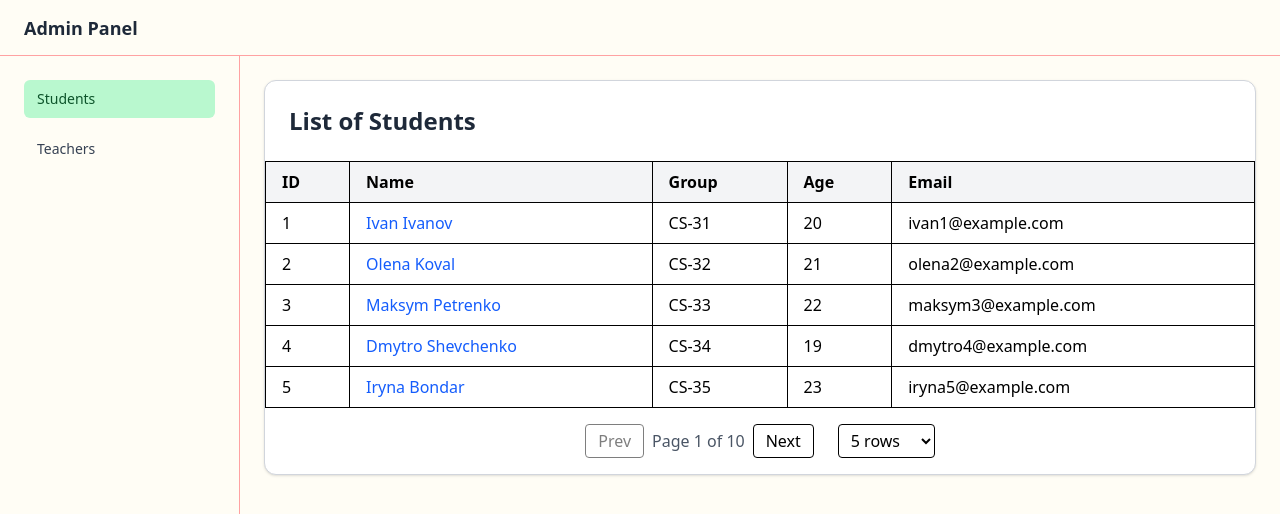
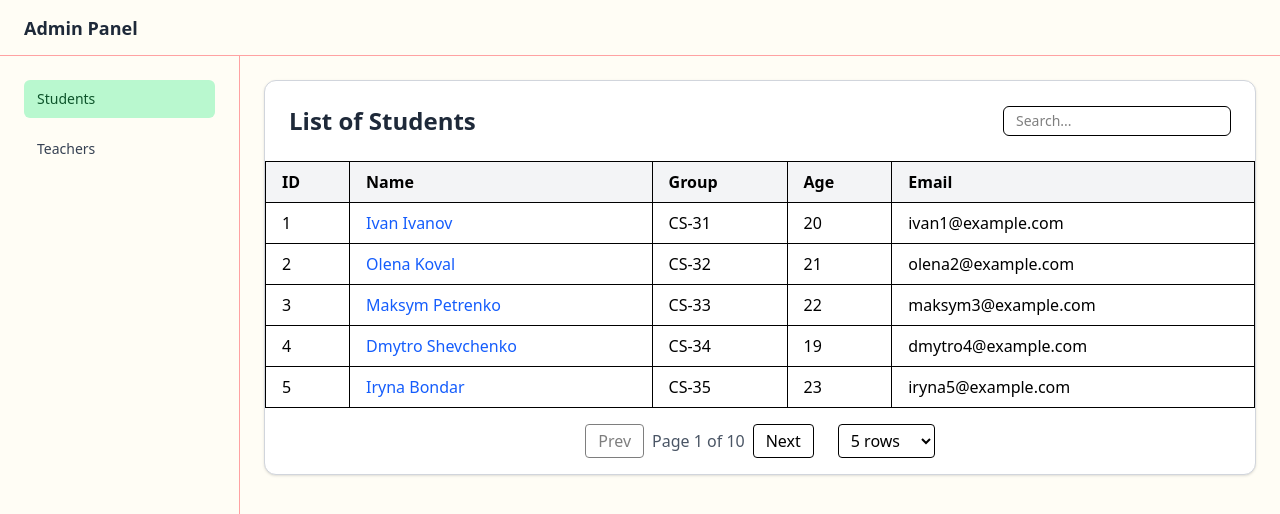
Before and after one commit to maksymrozvodovskyi/admin-panel, a Next.js app: page /dashboard/students in a window 1280 px wide. Shown: the top 514 px of the page. Built offline with nearby package versions, Linux system fonts and the light colour scheme.

Commit message:
feat: add filtering with debounce to tables

```diff
--- a/components/StudentsTable.tsx
+++ b/components/StudentsTable.tsx
@@ -7,19 +7,20 @@
 	getCoreRowModel,
 	getPaginationRowModel,
 	getSortedRowModel,
+	getFilteredRowModel,
 	flexRender,
 	type SortingState,
 	type CellContext,
 } from '@tanstack/react-table'
+import { useDebounce } from 'use-debounce'
 import type { Student } from '@/types/student'
 
 export default function StudentsTable({ data }: { data: Student[] }) {
-	const [pagination, setPagination] = useState({
-		pageIndex: 0,
-		pageSize: 5,
-	})
+	const [pagination, setPagination] = useState({ pageIndex: 0, pageSize: 5 })
+	const [sorting, setSorting] = useState<SortingState>([])
+	const [search, setSearch] = useState('')
 
-	const [sorting, setSorting] = useState<SortingState>([])
+	const [debouncedSearch] = useDebounce(search, 400)
 
 	const columns = [
 		{ accessorKey: 'id', header: 'ID' },
@@ -40,18 +41,33 @@
 	const table = useReactTable({
 		data,
 		columns,
-		state: { pagination, sorting },
+		state: {
+			pagination,
+			sorting,
+			globalFilter: debouncedSearch,
+		},
 		onPaginationChange: setPagination,
 		onSortingChange: setSorting,
+		onGlobalFilterChange: setSearch,
 		getCoreRowModel: getCoreRowModel(),
 		getPaginationRowModel: getPaginationRowModel(),
 		getSortedRowModel: getSortedRowModel(),
+		getFilteredRowModel: getFilteredRowModel(),
 		initialState: { pagination: { pageIndex: 0, pageSize: 5 } },
 	})
 
 	return (
 		<section className='bg-white border border-gray-300 rounded-xl shadow-sm overflow-hidden'>
-			<h1 className='text-2xl font-semibold text-gray-800 p-6'>List of Students</h1>
+			<div className='flex justify-between items-center p-6'>
+				<h1 className='text-2xl font-semibold text-gray-800'>List of Students</h1>
+
+				<input
+					value={search}
+					onChange={e => setSearch(e.target.value)}
+					placeholder='Search...'
+					className='border px-3 py-1 rounded-md text-sm'
+				/>
+			</div>
 
 			<div className='overflow-x-auto'>
 				<table className='min-w-full border-collapse'>
--- a/components/TeachersTable.tsx
+++ b/components/TeachersTable.tsx
@@ -7,10 +7,12 @@
 	getCoreRowModel,
 	getPaginationRowModel,
 	getSortedRowModel,
+	getFilteredRowModel,
 	flexRender,
 	type SortingState,
 	type CellContext,
 } from '@tanstack/react-table'
+import { useDebounce } from 'use-debounce'
 import type { Teacher } from '@/types/teacher'
 
 export default function TeachersTable({ data }: { data: Teacher[] }) {
@@ -20,6 +22,8 @@
 	})
 
 	const [sorting, setSorting] = useState<SortingState>([])
+	const [search, setSearch] = useState('')
+	const [debouncedSearch] = useDebounce(search, 400)
 
 	const columns = [
 		{ accessorKey: 'id', header: 'ID' },
@@ -40,12 +44,18 @@
 	const table = useReactTable({
 		data,
 		columns,
-		state: { pagination, sorting },
+		state: {
+			pagination,
+			sorting,
+			globalFilter: debouncedSearch,
+		},
 		onPaginationChange: setPagination,
 		onSortingChange: setSorting,
+		onGlobalFilterChange: setSearch,
 		getCoreRowModel: getCoreRowModel(),
 		getPaginationRowModel: getPaginationRowModel(),
 		getSortedRowModel: getSortedRowModel(),
+		getFilteredRowModel: getFilteredRowModel(),
 		initialState: {
 			pagination: { pageIndex: 0, pageSize: 5 },
 		},
@@ -53,7 +63,17 @@
 
 	return (
 		<section className='bg-white border border-gray-300 rounded-xl shadow-sm overflow-hidden p-6'>
-			<h1 className='text-2xl font-semibold mb-6 text-gray-800'>List of Teachers</h1>
+			<div className='flex justify-between items-center mb-6'>
+				<h1 className='text-2xl font-semibold text-gray-800'>List of Teachers</h1>
+
+				<input
+					type='text'
+					value={search}
+					onChange={e => setSearch(e.target.value)}
+					placeholder='Search...'
+					className='border px-3 py-1 rounded-md text-sm'
+				/>
+			</div>
 
 			<div className='overflow-x-auto'>
 				<table className='min-w-full border-collapse border border-gray-200'>
@@ -67,6 +87,10 @@
 										className='px-4 py-2 text-left border cursor-pointer select-none'
 									>
 										{flexRender(header.column.columnDef.header, header.getContext())}
+										{{
+											asc: ' 🔼',
+											desc: ' 🔽',
+										}[header.column.getIsSorted() as string] ?? null}
 									</th>
 								))}
 							</tr>
--- a/package.json
+++ b/package.json
@@ -16,6 +16,7 @@
     "nuqs": "^2.7.2",
     "react": "19.2.0",
     "react-dom": "19.2.0",
+    "use-debounce": "^10.0.6",
     "zustand": "^5.0.8"
   },
   "devDependencies": {
```
Also changed, not shown: 1 other file (tests, documents, lock files or other folders).
